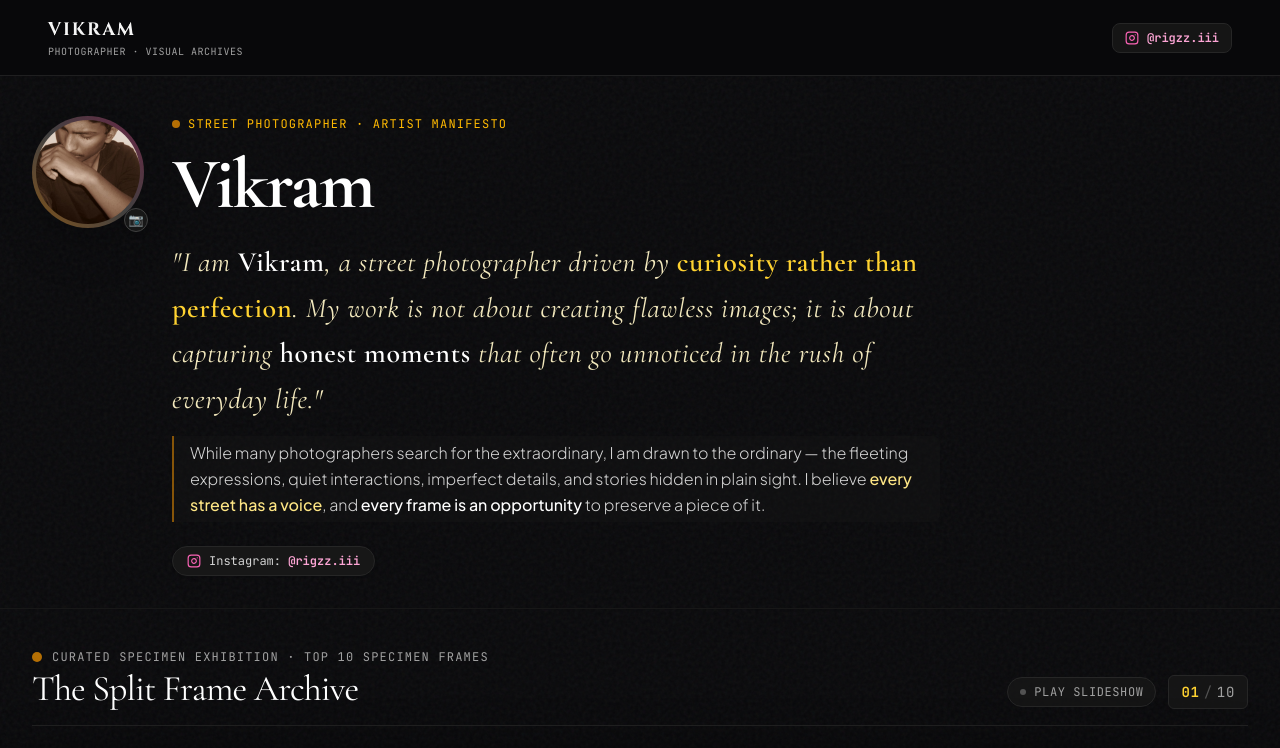
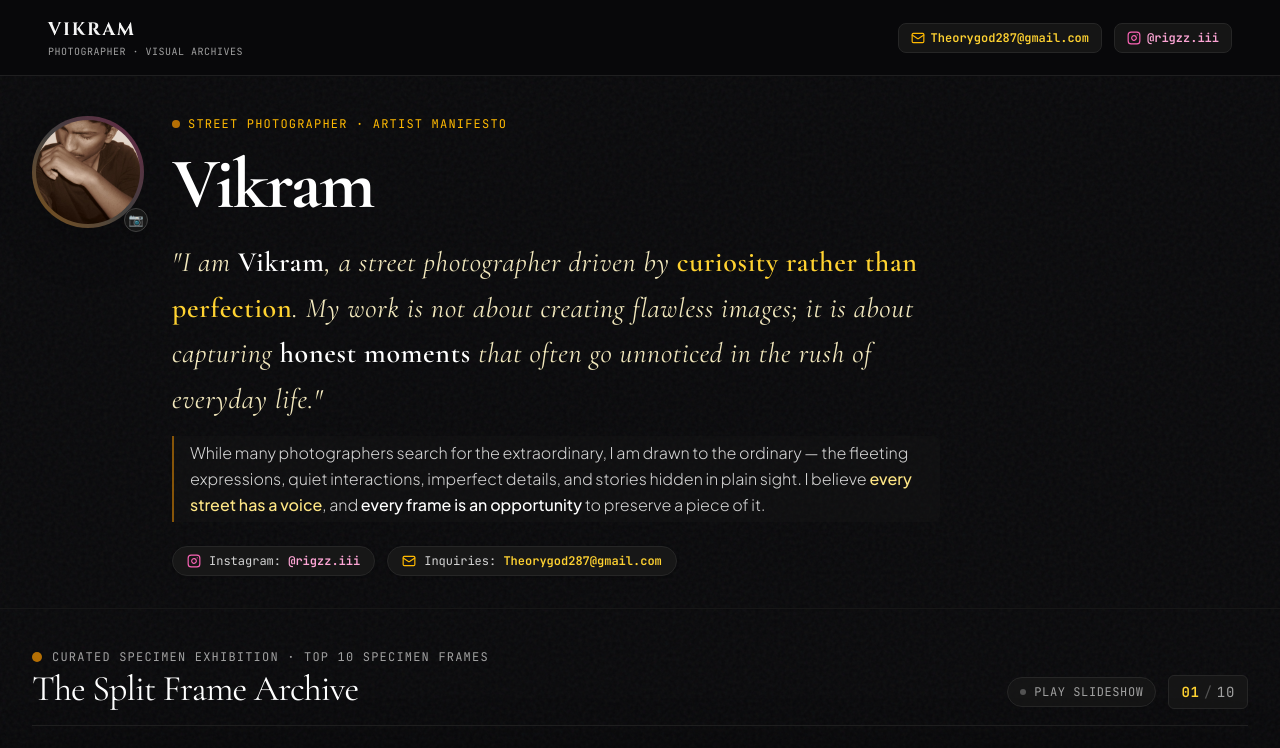
Before and after one commit to viswakpullepu/vikram-portfolio, a React (Vite) app: page / in a window 1280 px wide. Shown: the top 748 px of the page. Built offline with nearby package versions, Linux system fonts and the light colour scheme; a web font is replaced by a local one.

Commit message:
feat: add email contact Theorygod287@gmail.com in navigation, intro, and footer

```diff
--- a/src/App.tsx
+++ b/src/App.tsx
@@ -76,7 +76,7 @@ export function App() {
                 </p>
               </div>
 
-              {/* Quick Instagram Badge */}
+              {/* Quick Contact Badges (Instagram & Email) */}
               <div className="flex flex-wrap items-center justify-center sm:justify-start gap-3 pt-2">
                 <a
                   href="https://www.instagram.com/rigzz.iii/"
@@ -90,6 +90,18 @@ export function App() {
                     <line x1="17.5" y1="6.5" x2="17.51" y2="6.5"></line>
                   </svg>
                   <span>Instagram: <strong className="text-pink-300">@rigzz.iii</strong></span>
+                </a>
+
+                <a
+                  href="mailto:Theorygod287@gmail.com"
+                  className="inline-flex items-center gap-2 px-3.5 py-1.5 rounded-full bg-neutral-900 border border-neutral-800 text-neutral-300 hover:text-white hover:border-amber-500/50 hover:bg-neutral-850 font-mono text-[11px] sm:text-xs transition-all shadow-sm"
+                  title="Direct Inquiries via Email"
+                >
+                  <svg className="w-3.5 h-3.5 text-amber-400 flex-shrink-0" viewBox="0 0 24 24" fill="none" stroke="currentColor" strokeWidth="2" strokeLinecap="round" strokeLinejoin="round">
+                    <rect x="2" y="4" width="20" height="16" rx="2"></rect>
+                    <path d="m22 7-8.97 5.7a1.94 1.94 0 0 1-2.06 0L2 7"></path>
+                  </svg>
+                  <span>Inquiries: <strong className="text-amber-300">Theorygod287@gmail.com</strong></span>
                 </a>
               </div>
             </div>
@@ -130,13 +142,30 @@ export function App() {
             </p>
           </div>
 
-          <div className="flex items-center gap-6">
+          <div className="flex flex-wrap items-center justify-center md:justify-end gap-5 sm:gap-7">
+            <a
+              href="mailto:Theorygod287@gmail.com"
+              className="text-amber-400 hover:text-amber-300 transition-colors flex items-center gap-1.5 font-mono text-xs"
+              title="Email Inquiries"
+            >
+              <svg className="w-3.5 h-3.5 text-amber-400" viewBox="0 0 24 24" fill="none" stroke="currentColor" strokeWidth="2" strokeLinecap="round" strokeLinejoin="round">
+                <rect x="2" y="4" width="20" height="16" rx="2"></rect>
+                <path d="m22 7-8.97 5.7a1.94 1.94 0 0 1-2.06 0L2 7"></path>
+              </svg>
+              <span>Theorygod287@gmail.com</span>
+            </a>
+
             <a
               href="https://www.instagram.com/rigzz.iii/"
               target="_blank"
               rel="noopener noreferrer"
               className="text-pink-400 hover:text-pink-300 transition-colors flex items-center gap-1.5"
             >
+              <svg className="w-3.5 h-3.5 text-pink-400" viewBox="0 0 24 24" fill="none" stroke="currentColor" strokeWidth="2" strokeLinecap="round" strokeLinejoin="round">
+                <rect x="2" y="2" width="20" height="20" rx="5" ry="5"></rect>
+                <path d="M16 11.37A4 4 0 1 1 12.63 8 4 4 0 0 1 16 11.37z"></path>
+                <line x1="17.5" y1="6.5" x2="17.51" y2="6.5"></line>
+              </svg>
               <span>Instagram @rigzz.iii</span>
             </a>
           </div>
--- a/src/components/Navigation.tsx
+++ b/src/components/Navigation.tsx
@@ -21,12 +21,25 @@ export const Navigation: React.FC = () => {
 
       {/* Right Controls & Social Links */}
       <div className="flex items-center gap-2 sm:gap-3 flex-shrink-0">
+        {/* Email Direct Contact */}
+        <a
+          href="mailto:Theorygod287@gmail.com"
+          className="hidden sm:flex items-center gap-1.5 text-xs font-mono text-neutral-300 hover:text-white bg-neutral-900/90 hover:bg-neutral-850 px-2.5 sm:px-3 py-1.5 rounded-lg border border-neutral-800 hover:border-amber-500/40 transition-all cursor-pointer"
+          title="Email Theorygod287@gmail.com"
+        >
+          <svg className="w-3.5 h-3.5 text-amber-400 flex-shrink-0" viewBox="0 0 24 24" fill="none" stroke="currentColor" strokeWidth="2" strokeLinecap="round" strokeLinejoin="round">
+            <rect x="2" y="4" width="20" height="16" rx="2"></rect>
+            <path d="m22 7-8.97 5.7a1.94 1.94 0 0 1-2.06 0L2 7"></path>
+          </svg>
+          <span className="font-semibold text-amber-300">Theorygod287@gmail.com</span>
+        </a>
+
         {/* Instagram Profile Link */}
         <a
           href="https://www.instagram.com/rigzz.iii/"
           target="_blank"
           rel="noopener noreferrer"
-          className="flex items-center gap-2 text-xs font-mono text-neutral-300 hover:text-white bg-neutral-900/90 hover:bg-neutral-850 px-3 py-1.5 rounded-lg border border-neutral-800 hover:border-pink-500/40 transition-all cursor-pointer"
+          className="flex items-center gap-1.5 text-xs font-mono text-neutral-300 hover:text-white bg-neutral-900/90 hover:bg-neutral-850 px-2.5 sm:px-3 py-1.5 rounded-lg border border-neutral-800 hover:border-pink-500/40 transition-all cursor-pointer"
           title="Vikram's Instagram @rigzz.iii"
         >
           <svg className="w-3.5 h-3.5 text-pink-400 flex-shrink-0" viewBox="0 0 24 24" fill="none" stroke="currentColor" strokeWidth="2" strokeLinecap="round" strokeLinejoin="round">
```
